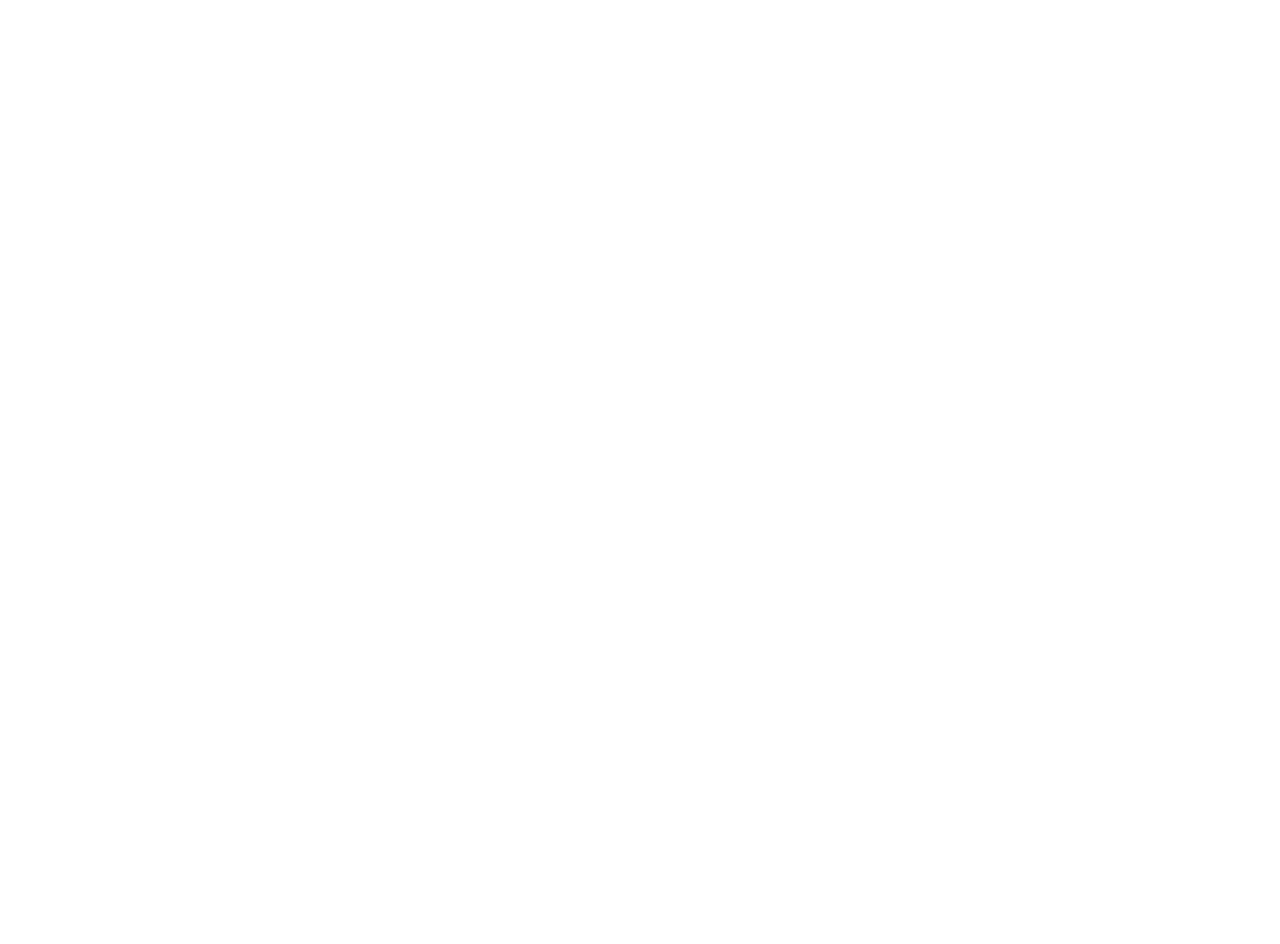
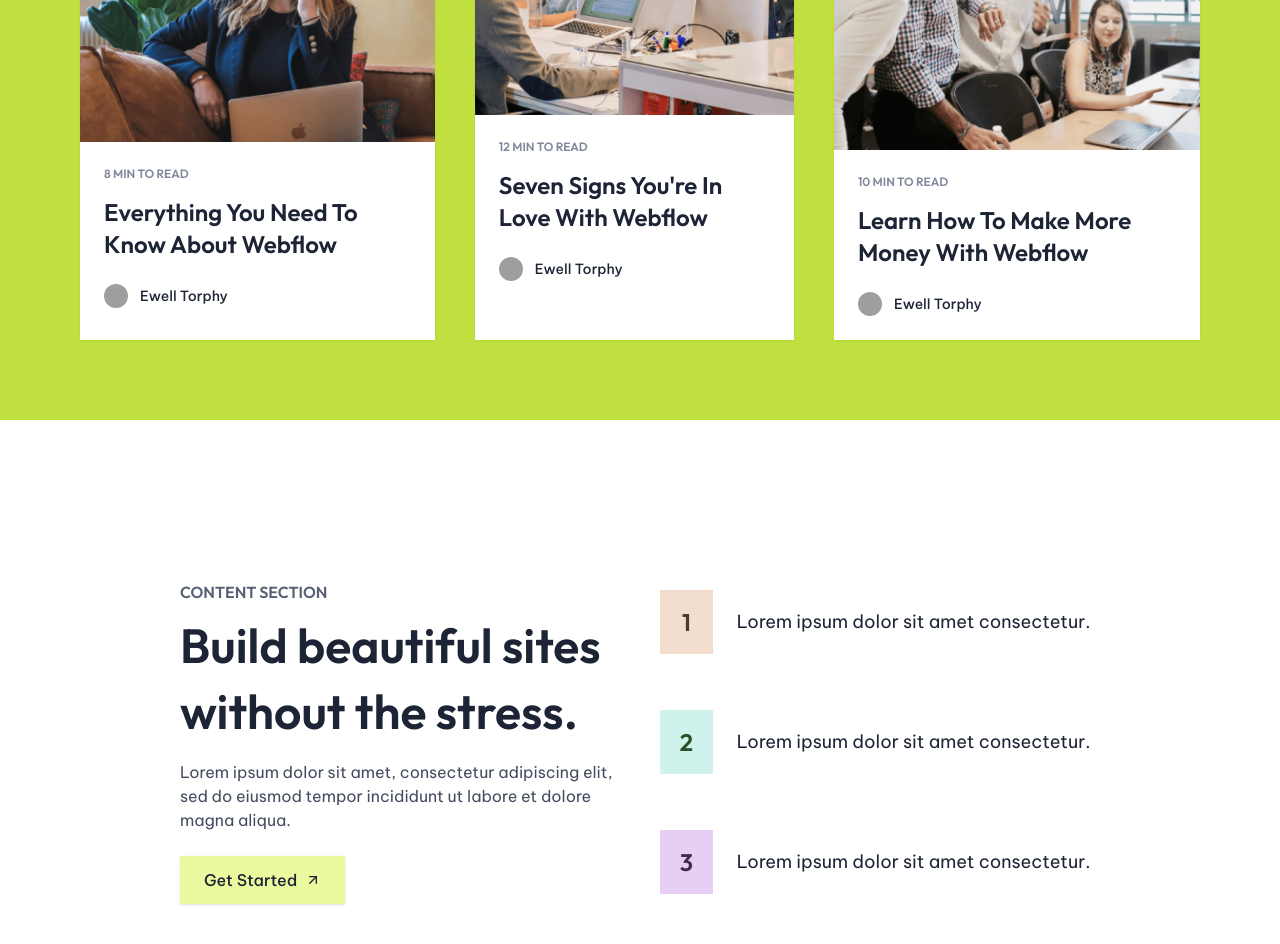
Before and after one commit to chuluq/meet-lemon, a Next.js app: page / in a window 1280 px wide. Shown: the part 5400-6344 px from the top of the page. Before the commit the page ends 5058 px from the top, so only its background shows below. Built offline with nearby package versions, Linux system fonts and the light colour scheme; grey boxes are pictures that could not be loaded.

Commit message:
feat: add more section

```diff
--- a/src/app/page.tsx
+++ b/src/app/page.tsx
@@ -1,5 +1,7 @@
+import { Advantages } from "@/components/advantages";
 import { Banner } from "@/components/banner";
 import { BeautifulSites } from "@/components/beautiful-sites";
+import { Blog } from "@/components/blog";
 import { Contents } from "@/components/contents";
 import { Features } from "@/components/features";
 import { GetStarted } from "@/components/get-started";
@@ -20,6 +22,8 @@
       <GetStarted />
       <Review />
       <BeautifulSites />
+      <Blog />
+      <Advantages />
     </div>
   );
 }
--- /dev/null
+++ b/src/components/advantages.tsx
@@ -0,0 +1,63 @@
+import { ArrowUpRight } from "lucide-react";
+
+import { Button } from "@/components/ui/button";
+
+export const Advantages = () => {
+  return (
+    <div className="container mx-auto max-w-[920px]">
+      <div className="grid grid-cols-2 items-center justify-center gap-x-10 pb-32 pt-40">
+        <div className="space-y-6">
+          <div className="max-w-[440px] space-y-4">
+            <div className="space-y-2">
+              <h6 className="font-heading font-semibold uppercase text-[#586174]">
+                Content Section
+              </h6>
+              <h3 className="font-heading text-5xl font-semibold leading-snug text-[#1C2436]">
+                Build beautiful sites without the stress.
+              </h3>
+            </div>
+            <p className="font-sans text-base text-[#454C5F]">
+              Lorem ipsum dolor sit amet, consectetur adipiscing elit, sed do
+              eiusmod tempor incididunt ut labore et dolore magna aliqua.
+            </p>
+          </div>
+          <Button className="mb-10 mt-6 h-12 rounded-none bg-[#EBFA9E] px-6 py-[14px] font-sans text-base capitalize text-[#1C2436] hover:bg-[#EBFA9E]/90">
+            Get Started <ArrowUpRight size={24} />
+          </Button>
+        </div>
+        <div className="flex max-w-[440px] flex-col gap-y-14">
+          <div className="flex h-16 w-full items-center gap-x-6">
+            <div className="flex size-16 items-center justify-center gap-4 bg-[#F2DDCF]">
+              <p className="font-heading text-2xl font-semibold text-[#51392A]">
+                1
+              </p>
+            </div>
+            <p className="w-full font-sans text-lg text-[#1C2436]">
+              Lorem ipsum dolor sit amet consectetur.
+            </p>
+          </div>
+          <div className="flex h-16 w-full items-center gap-x-6">
+            <div className="flex size-16 items-center justify-center gap-4 bg-[#cff2ed]">
+              <p className="font-heading text-2xl font-semibold text-[#2a512a]">
+                2
+              </p>
+            </div>
+            <p className="w-full font-sans text-lg text-[#1C2436]">
+              Lorem ipsum dolor sit amet consectetur.
+            </p>
+          </div>
+          <div className="flex h-16 w-full items-center gap-x-6">
+            <div className="flex size-16 items-center justify-center gap-4 bg-[#e6cff2]">
+              <p className="font-heading text-2xl font-semibold text-[#432a51]">
+                3
+              </p>
+            </div>
+            <p className="w-full font-sans text-lg text-[#1C2436]">
+              Lorem ipsum dolor sit amet consectetur.
+            </p>
+          </div>
+        </div>
+      </div>
+    </div>
+  );
+};
--- /dev/null
+++ b/src/components/blog.tsx
@@ -0,0 +1,76 @@
+import Image, { StaticImageData } from "next/image";
+
+import { Avatar, AvatarFallback, AvatarImage } from "@/components/ui/avatar";
+
+import img1 from "@/assets/img-1.png";
+import img2 from "@/assets/img-2.png";
+import img3 from "@/assets/img-3.png";
+
+export const Blog = () => {
+  return (
+    <div className="container mx-auto bg-[#BFE03E]">
+      <div className="flex flex-col items-center space-y-14 p-20">
+        <div className="space-y-2 text-center">
+          <h6 className="font-heading font-semibold uppercase text-[#454C5F]">
+            Business blog tips and tricks
+          </h6>
+          <h3 className="font-heading text-5xl font-semibold text-[#1C2436]">
+            Our recent news & insights
+          </h3>
+        </div>
+        <div className="flex gap-x-10">
+          <BlogItem
+            imgUrl={img1}
+            title="Everything you need to know about webflow"
+            duration={8}
+            author="Ewell Torphy"
+          />
+          <BlogItem
+            imgUrl={img2}
+            title="Seven Signs you're in love with webflow"
+            duration={12}
+            author="Ewell Torphy"
+          />
+          <BlogItem
+            imgUrl={img3}
+            title="Learn how to make more money with webflow"
+            duration={10}
+            author="Ewell Torphy"
+          />
+        </div>
+      </div>
+    </div>
+  );
+};
+
+interface BlogItem {
+  duration: number;
+  title: string;
+  author: string;
+  imgUrl: StaticImageData;
+}
+
+const BlogItem = ({ imgUrl, duration, title, author }: BlogItem) => {
+  return (
+    <div className="max-w-96 bg-white drop-shadow-sm">
+      <Image src={imgUrl} alt={title} />
+      <div className="p-6">
+        <p className="font-heading text-xs font-semibold uppercase text-[#818A9C]">
+          {duration} Min to read
+        </p>
+        <h5 className="mb-6 mt-[14px] font-heading text-2xl font-semibold capitalize text-[#1C2436]">
+          {title}
+        </h5>
+        <div className="flex items-center gap-x-3">
+          <Avatar className="size-6">
+            <AvatarImage src="https://github.com/shadcn.png" alt="@shadcn" />
+            <AvatarFallback>CN</AvatarFallback>
+          </Avatar>
+          <p className="font-sans text-sm font-medium capitalize text-[#1C2436]">
+            {author}
+          </p>
+        </div>
+      </div>
+    </div>
+  );
+};
```
